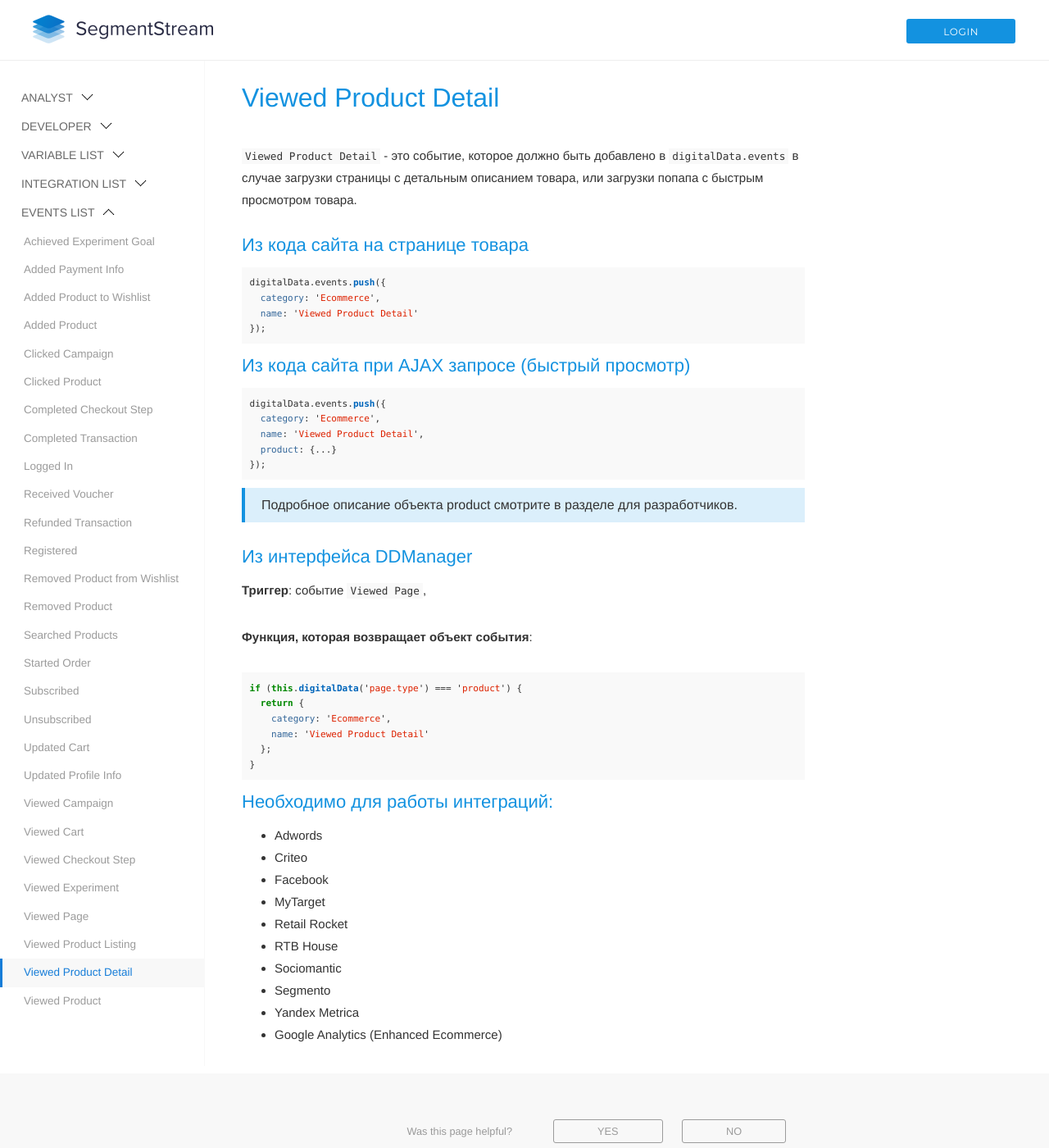
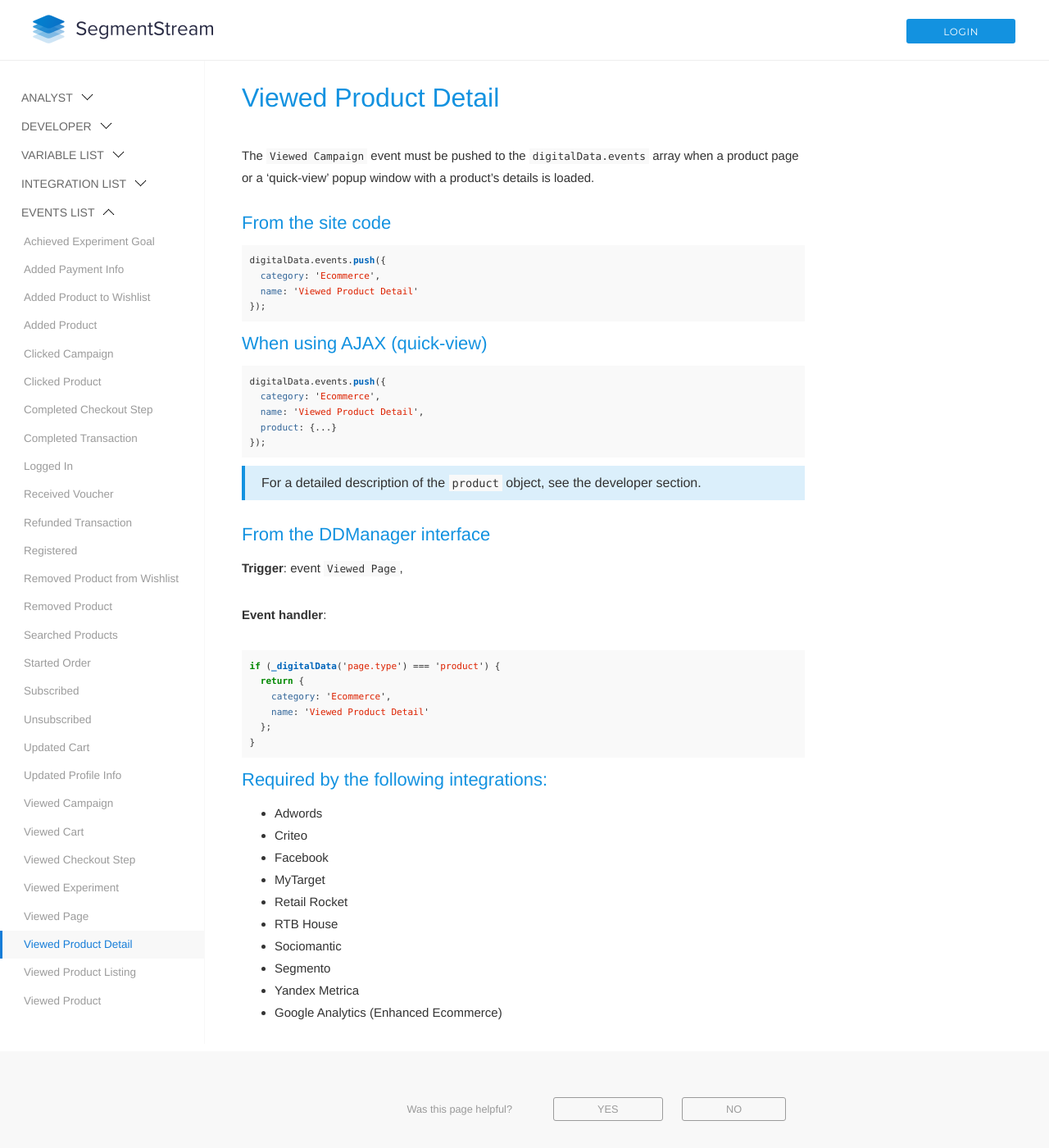
Before and after one commit to segmentstream-com/segmentstream-com.github.io, a Jekyll site: the page built from _docs/events/viewed-product-detail.md, in a window 1280 px wide and 1400 px high. Shown: the whole window at 82% size. Built offline with Jekyll 4.4.1, drawn with Linux system fonts in a browser that asks for light colours; nearby versions of some CDN libraries.

Commit message:
viewed product detail

````diff
--- a/_docs/events/viewed-product-detail.md
+++ b/_docs/events/viewed-product-detail.md
@@ -2,12 +2,11 @@
 layout: page
 section: events
 title: "Viewed Product Detail"
-date: 2017-08-16 12:00:00
 order: 2
 ---
-`Viewed Product Detail` - это событие, которое должно быть добавлено в `digitalData.events` в случае загрузки страницы с детальным описанием товара, или загрузки попапа с быстрым просмотром товара.
+The `Viewed Campaign` event must be pushed to the `digitalData.events` array when a product page or a 'quick-view' popup window with a product's details is loaded.
 
-#### Из кода сайта на странице товара
+#### From the site code
 ```javascript
 digitalData.events.push({
   category: 'Ecommerce',
@@ -15,7 +14,7 @@
 });
 ```
 
-#### Из кода сайта при AJAX запросе (быстрый просмотр)
+#### When using AJAX (quick-view)
 ```javascript
 digitalData.events.push({
   category: 'Ecommerce',
@@ -23,15 +22,15 @@
   product: {...}
 });
 ```
-> Подробное описание объекта product смотрите в разделе для разработчиков.
+> For a detailed description of the `product` object, see the developer section.
 
-#### Из интерфейса DDManager
-**Триггер**: событие `Viewed Page`,
+#### From the DDManager interface
+**Trigger**: event `Viewed Page`,
 
-**Функция, которая возвращает объект события**:
+**Event handler**:
 
 ```javascript
-if (this.digitalData('page.type') === 'product') {
+if (_digitalData('page.type') === 'product') {
   return {
     category: 'Ecommerce',
     name: 'Viewed Product Detail'
@@ -39,7 +38,7 @@
 }
 ```
 
-#### Необходимо для работы интеграций:
+#### Required by the following integrations:
 * Adwords
 * Criteo
 * Facebook
````
Also changed, not shown: _docs/events/searched-products.md (+2 -0 lines), _docs/events/started-order.md (+2 -0 lines).
